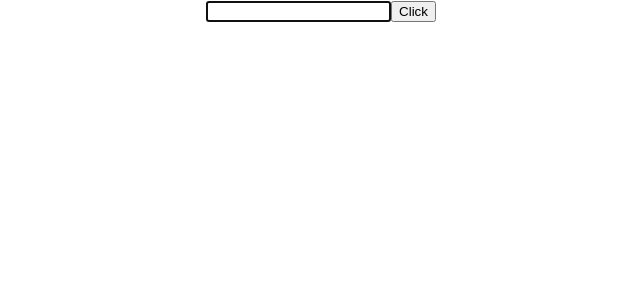
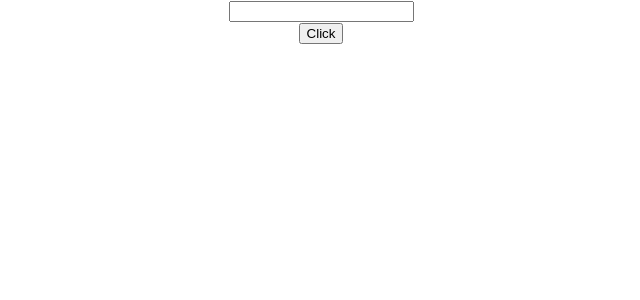
Before and after one commit to Brijeshlakkad/reactjs-exercises, a React (Create React App) app: page / in a window 1280 px wide. Shown: the top 300 px of the page, without its empty margins (319-959 px from the left). Built offline with nearby package versions, Linux system fonts and the light colour scheme.

Commit message:
fixed [error in RefsDemo in previous commit to show value of native dom element]

```diff
--- a/src/App.js
+++ b/src/App.js
@@ -13,8 +13,8 @@ function App() {
       {/*<ParentComponent />*/}
       {/*<NameList/>*/}
       {/*<Form/>*/}
-      <RefsDemo/>
-      {/*<FocusInput/>*/}
+      {/*<RefsDemo/>*/}
+      <FocusInput/>
     </div>
   );
 }
```
